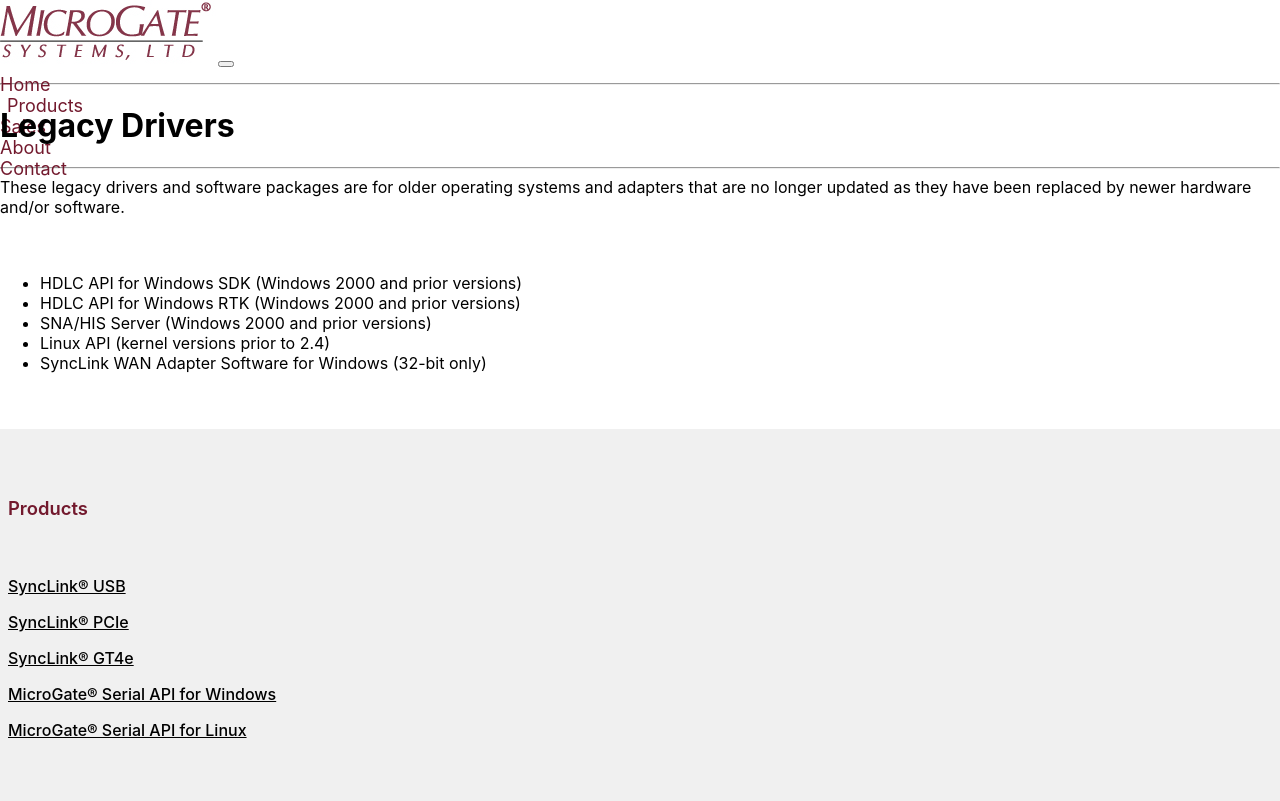
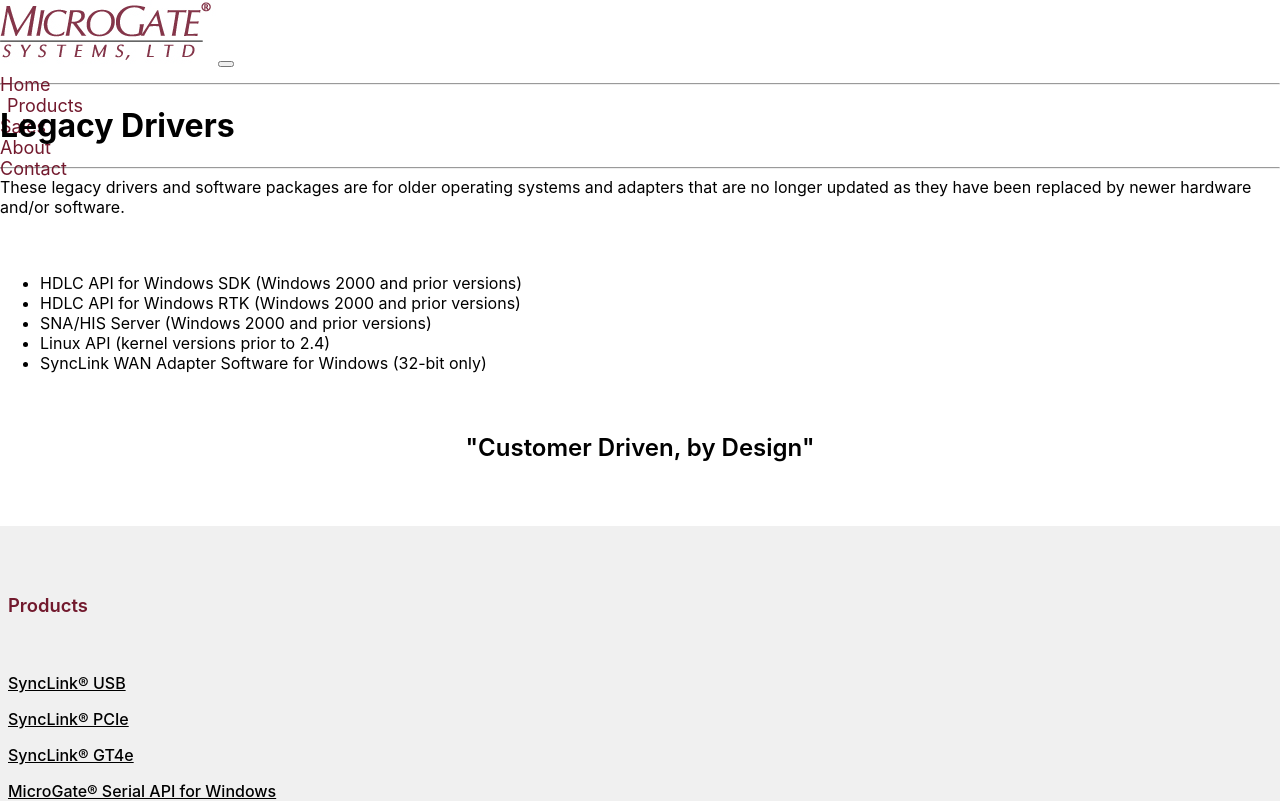
Before and after one commit to wjntx/mgweb, a React (Create React App) app in the folder src/: page /#/LegacyDrivers in a window 1280 px wide. Shown: the top 801 px of the page. Built offline with nearby package versions, Linux system fonts and the light colour scheme; the HTML template or start-up script is replaced by a standard one.

Commit message:
Legacy Drivers Customer Driven

```diff
--- a/src/LegacyDrivers.js
+++ b/src/LegacyDrivers.js
@@ -13,7 +13,6 @@
 }
 
 h3 {
-    color: #72192d;
     font-size: 1.5rem;
     text-align: center;
     font-weight: 600;
@@ -96,6 +95,8 @@
                 <li><a href={LegacyLinux} target='_blank' rel="noopener noreferrer" download>Linux API (kernel versions prior to 2.4)</a></li>
                 <li><a href={Mgwnet} target='_blank' rel="noopener noreferrer" download>SyncLink WAN Adapter Software for Windows (32-bit only)</a></li>
             </ul>
+            <br />
+            <h3>"Customer Driven, by Design"</h3>
             <br /><br />
            </Styles>
         </React.Fragment>
```
